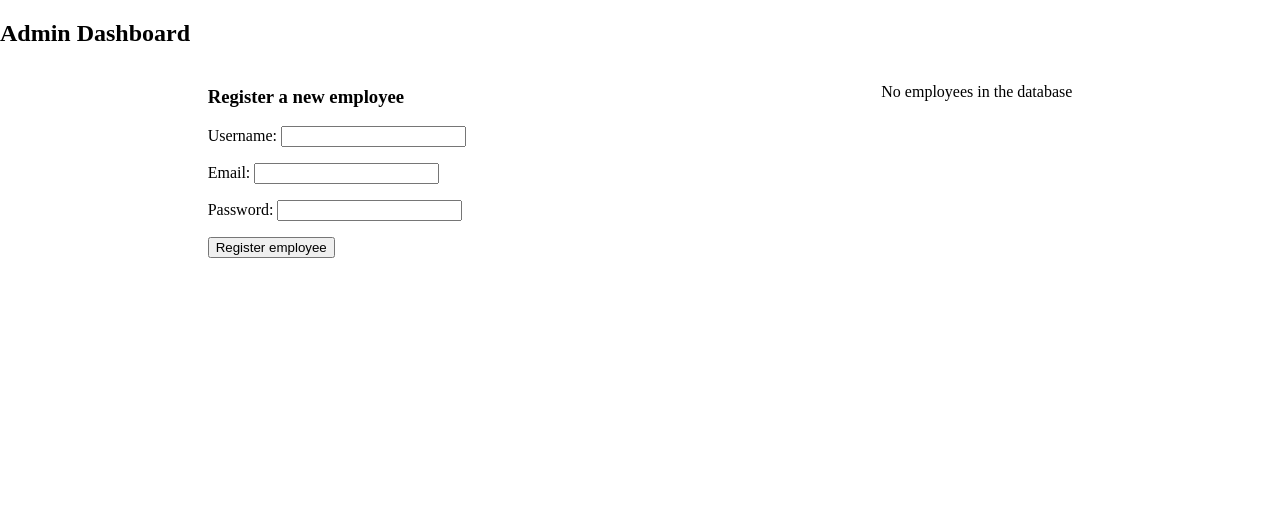
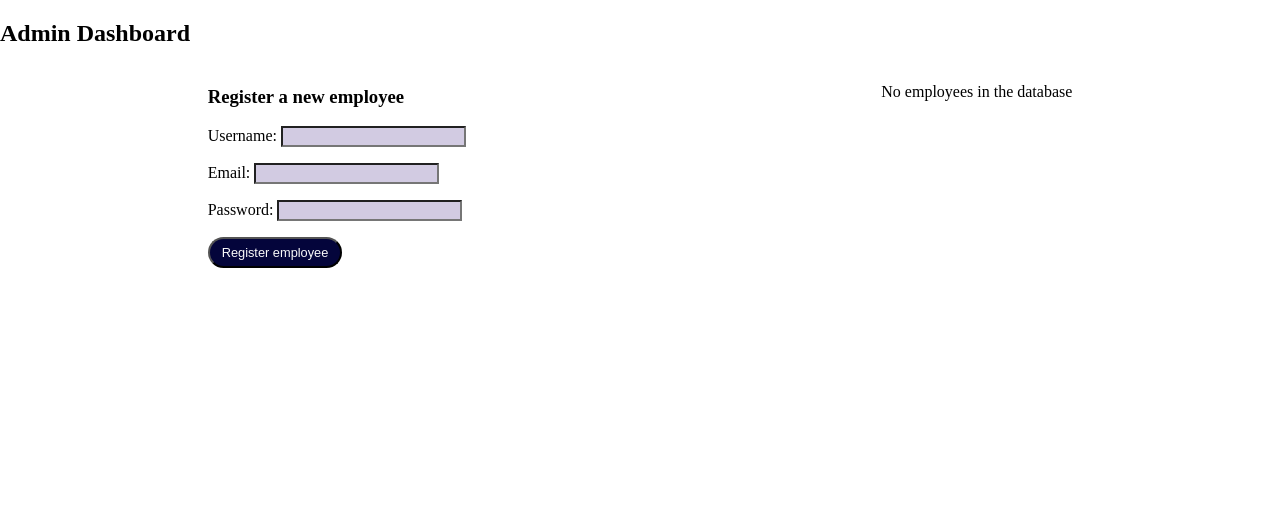
Before and after one commit to devjldp/todo_list, a Flask app: page /admin_dashboard in a window 1280 px wide. Shown: the part 64-572 px from the top of the page. Run offline with Flask 3, Linux system fonts and the light colour scheme; some libraries are stand-ins or nearby versions.

Commit message:
Add global styles for buttons and form in the global css file

```diff
--- a/app/static/css/style.css
+++ b/app/static/css/style.css
@@ -62,3 +62,32 @@ footer{
 footer > div{
     text-align: center;
 }
+
+
+/* global attributes */
+
+.btn{
+    display: inline-block;
+    color: #fafafa;
+    background-color: #04053b;
+    text-decoration: none;
+    padding: 6px 12px;
+    border-radius: 25px;
+    font-size: 0.8rem;
+}
+
+.btn:hover{
+    color:#04053b;
+    background-color: #fafafa;
+    border: 1px solid #04053b;
+}
+
+.btn-no-radius{
+    border-radius: 0px;
+}
+
+
+input[type="text"], input[type="email"], input[type="password"]{
+    background-color: #d2cbe2;
+    color: #000000;
+}
```
